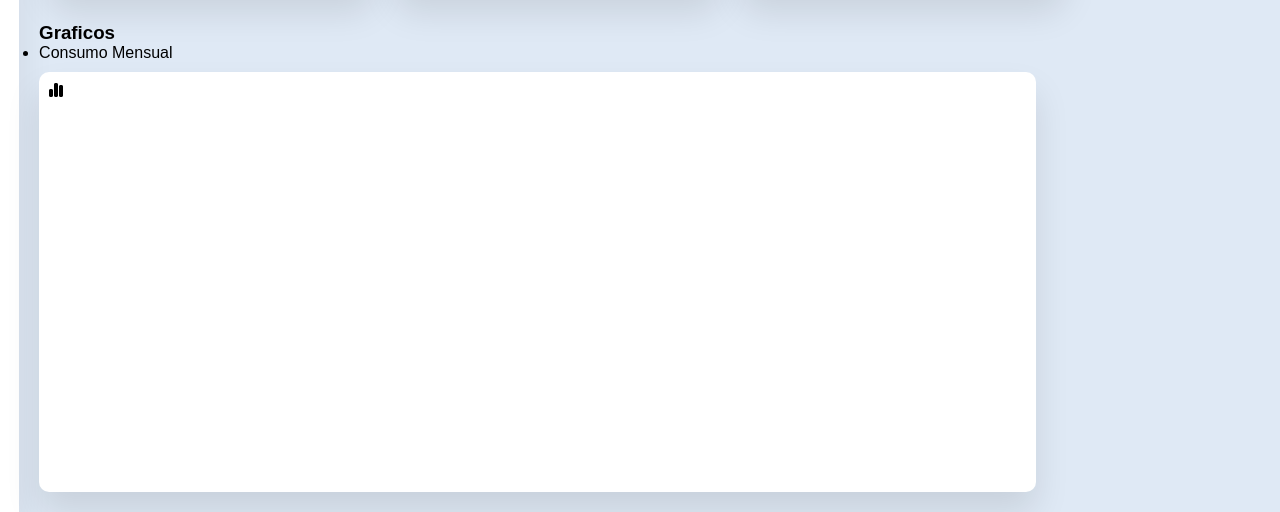
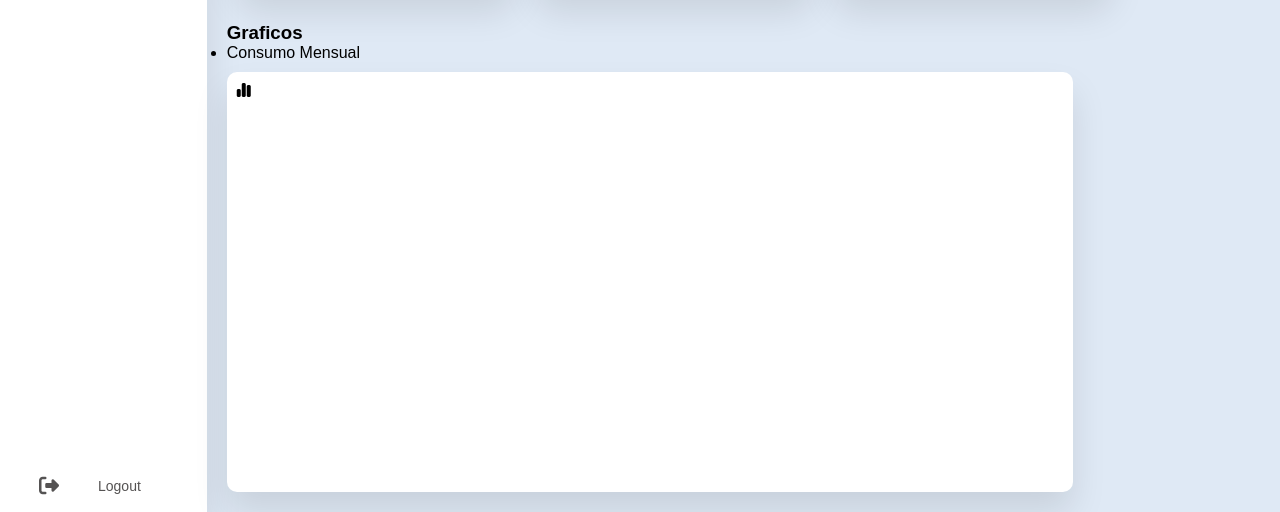
Before and after one commit to Beat25cm/Gauge, a plain HTML site: page index.html in a window 1280 px wide. Shown: the part 356-868 px from the top of the page. Drawn offline with nearby package versions, Linux system fonts and the light colour scheme; a web font is replaced by a local one.

Commit message:
Update style.css

```diff
--- a/style.css
+++ b/style.css
@@ -25,7 +25,7 @@ nav{
   height: 80%vh;
   left: 0;
   background: #fff;
-  width: 20px;
+  width: 20%;
   overflow: hidden;
   box-shadow: 0 20px 35px rgba(0, 0, 0, 0.1);
 
```
